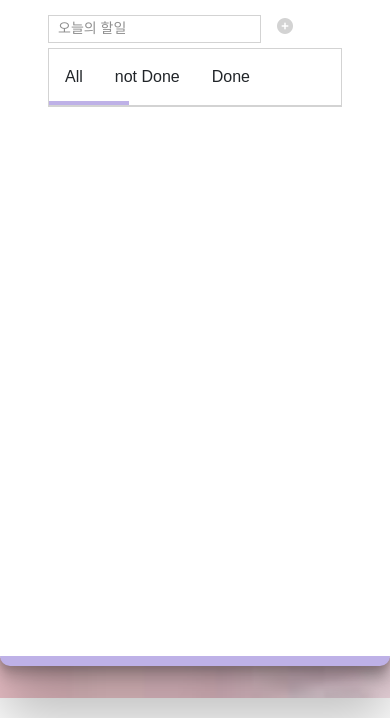
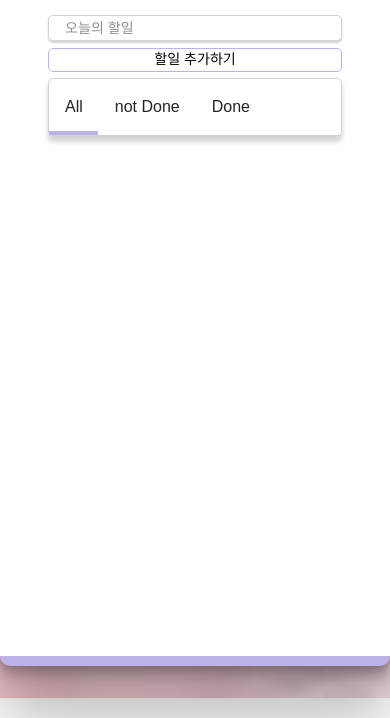
Before and after one commit to jay0425/to-do-list, a plain HTML site: page index.html in a window 390 px wide. Shown: the part 126-844 px from the top of the page. Drawn offline with nearby package versions, Linux system fonts and the light colour scheme; a web font is replaced by a local one.

Commit message:
UI 일부 수정 및 not Done과 Done에서 삭제시 바로 UI에 반영되게 하는 기능 구현

```diff
--- a/index.html
+++ b/index.html
@@ -23,7 +23,7 @@
         <input type="text" id="task-input" onkeyup="enterKey()" />
         <label for="task-label"><span>오늘의 할일</span></label>
         <button id="add-button">
-          <i class="fa-solid fa-circle-plus"></i>
+          <span>할일 추가하기</span>
         </button>
       </section>
 
--- a/main.js
+++ b/main.js
@@ -26,7 +26,7 @@ addButton.addEventListener('click', addTask);
 function indicator(e) {
   underLine.style.left = e.currentTarget.offsetLeft + 'px';
   underLine.style.width = e.currentTarget.offsetWidth + 'px';
-  underLine.style.top = e.currentTarget.offsetTop + e.currentTarget.offsetHeight + 'px';
+  underLine.style.top = e.currentTarget.offsetTop + (e.currentTarget.offsetHeight - 4) + 'px';
 }
 
 for (let i = 1; i < tabs.length; i++) {
@@ -67,11 +67,11 @@ function render() {
       resultHTML += `
       <div class="task task-complete" id="${list[i].id}">
      <div class="task-done">${list[i].taskContent}</div>
-      <div>
-        <button onclick="toggleComplete('${list[i].id}')">
+      <div >
+        <button class="tab-button" onclick="toggleComplete('${list[i].id}')">
           <i class="fa-solid fa-rotate-right fa-spin" ></i>
         </button>
-        <button onclick="deleteTask('${list[i].id}')">
+        <button class="tab-button" onclick="deleteTask('${list[i].id}')">
           <i class="fa-solid fa-trash"></i>
         </button>
       </div>
@@ -82,10 +82,10 @@ function render() {
     <div class="task" id="${list[i].id}">
      <div>${list[i].taskContent}</div>
      <div>
-      <button onclick="toggleComplete('${list[i].id}')">
+      <button class="tab-button" onclick="toggleComplete('${list[i].id}')">
         <i class="fa-solid fa-check"></i>
       </button>
-      <button onclick="deleteTask('${list[i].id}')">
+      <button class="tab-button" onclick="deleteTask('${list[i].id}')">
         <i class="fa-solid fa-trash"></i>
       </button>
      </div>
@@ -118,29 +118,46 @@ function deleteTask(id) {
       break;
     }
   }
-  render();
+  filter();
 }
 
+// function filter(event) {
+//   mode = event.target.id;
+//   filterList = [];
+
+//   if (mode === 'all') {
+//     render();
+//   } else if (mode === 'ongoing') {
+//     for (let i = 0; i < taskList.length; i++) {
+//       if (taskList[i].isComplete === false) {
+//         filterList.push(taskList[i]);
+//       }
+//     }
+//   } else if (mode === 'done') {
+//     for (let i = 0; i < taskList.length; i++) {
+//       if (taskList[i].isComplete === true) {
+//         filterList.push(taskList[i]);
+//       }
+//     }
+//   }
+//   render();
+// }
+
 function filter(event) {
-  mode = event.target.id;
+  if (event) {
+    mode = event.target.id;
+  }
   filterList = [];
 
-  if (mode === 'all') {
-    // 전체 리스트를 보여준다.
-    render();
-  } else if (mode === 'ongoing') {
-    // 진행중인 아이템을 보여준다.
-    // task.isComplete=false
+  if (mode === 'ongoing') {
     for (let i = 0; i < taskList.length; i++) {
-      if (taskList[i].isComplete === false) {
+      if (taskList[i].isComplete == false) {
         filterList.push(taskList[i]);
       }
     }
   } else if (mode === 'done') {
-    // 끝나는 케이스
-    // task.isComplete=true
     for (let i = 0; i < taskList.length; i++) {
-      if (taskList[i].isComplete === true) {
+      if (taskList[i].isComplete == true) {
         filterList.push(taskList[i]);
       }
     }
--- a/style.css
+++ b/style.css
@@ -1,3 +1,8 @@
+* {
+  margin: 0;
+  padding: 0;
+}
+
 body {
   margin: 0;
   background-image: url('images/background.jpg');
@@ -13,15 +18,28 @@ body {
 
 .input-area {
   display: flex;
+  justify-content: center;
   align-items: center;
+  text-align: center;
+
   position: relative;
   gap: 4px;
+
+  margin-bottom: 6px;
 }
 
 #task-input {
   border: 1px solid lightgray;
+  border-radius: 5px;
+
+  box-shadow: 0 2px 2px 0 lightgray;
+
   margin-top: 10px;
-  margin-bottom: 5px;
+  padding-left: 17px;
+
+  padding: 0 1em;
+
+  width: 86%;
 
   cursor: pointer;
 }
@@ -29,6 +47,7 @@ body {
 #task-input:focus {
   outline: none;
   border: none;
+  shadow: none;
   border-bottom: 2px solid rgb(190, 177, 231);
   transition: 0.5s;
   padding-top: 35px;
@@ -39,9 +58,9 @@ body {
   margin: 0;
   position: absolute;
   color: #8f8f8f;
-  font-size: 14px;
+  font-size: 0.88em;
   top: 13px;
-  left: 10px;
+  left: 17px;
   -webkit-transition: top 0.2s ease, font-size 0.2s ease, color 0.2s ease;
   transition: top 0.2s ease, font-size 0.2s ease, color 0.2s ease;
 }
@@ -69,27 +88,36 @@ body {
 
 .task-area {
   border: 1px solid lightgray;
+
+  border-radius: 5px;
+
+  box-shadow: 0 5px 5px 0 lightgray;
 }
 
 .task-tabs {
   display: flex;
   border-bottom: 1px solid lightgray;
   position: relative;
+  cursor: pointer;
 }
 
 .task-tabs div {
   padding: 1em;
 }
 
+.tab:hover {
+  color: rgb(190, 177, 231);
+}
+
 #under-line {
   height: 4px;
   background-color: rgb(190, 177, 231);
   position: absolute;
-  width: 80px;
+  width: 49px;
   left: 0px;
   top: 52px;
   padding: 0px;
-  transition: 0.5s;
+  transition: 0.4s;
 }
 
 .task {
@@ -106,10 +134,56 @@ body {
   text-decoration: line-through;
 }
 
-button {
+.tab-button {
   border: none;
   background-color: transparent;
-  color: lightgray;
+}
+
+.tab-button:first-child {
+  margin-right: 20px;
+}
+
+#add-button {
+  width: 13%;
+  font-size: 0.88rem;
+  font-weight: 300;
+  border-radius: 5px;
+  border: 1px solid rgb(190, 177, 231);
+  background-color: #fff;
+}
+
+#add-button:hover {
+  border: 1px solid rgb(190, 177, 231);
+  background-color: rgb(190, 177, 231);
+  color: #fff;
+}
+
+@media (max-width: 800px) {
+  .input-area {
+    flex-direction: column;
+    gap: 0.5px;
+  }
+
+  #task-input {
+    width: 100%;
+  }
+
+  #add-button {
+    width: 100%;
+    font-size: 0.88rem;
+    font-weight: 300;
+    border-radius: 5px;
+    border: 1px solid rgb(190, 177, 231);
+    background-color: #fff;
+
+    margin-top: 6px;
+  }
+
+  #add-button:hover {
+    border: 1px solid rgb(190, 177, 231);
+    background-color: rgb(190, 177, 231);
+    color: #fff;
+  }
 }
 
 .fa-circle-plus {
```
